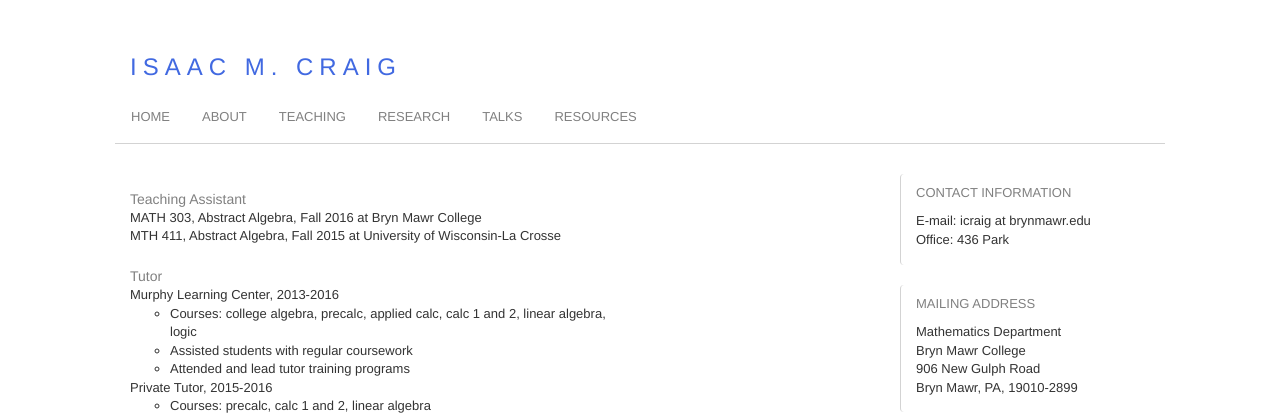
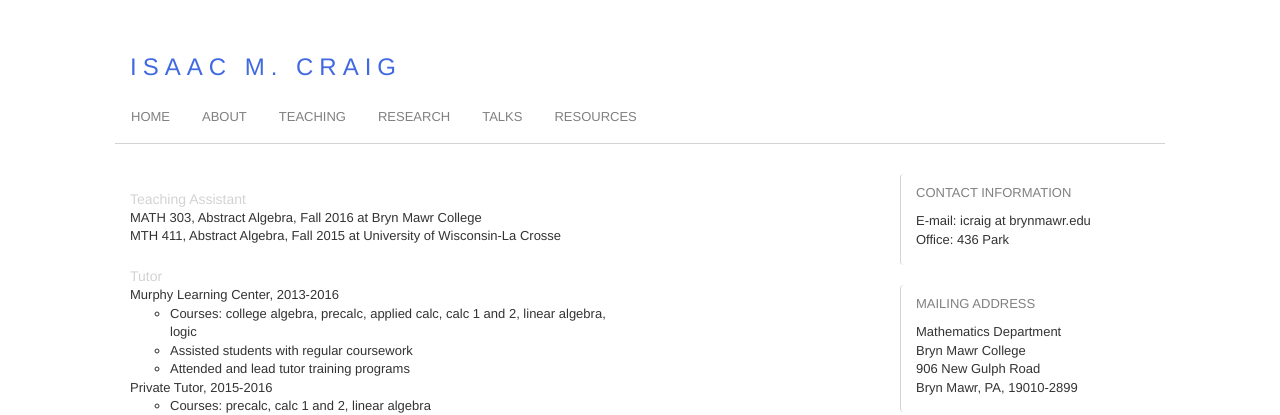
Before and after one commit to isundberg/isaacmc.github.io, a Jekyll site: the page built from teaching/index.html, in a window 1280 px wide. Shown: the top 415 px of the page. Built offline with Jekyll 4.4.1, drawn with Linux system fonts in a browser that asks for light colours.

Commit message:
Update index.css

```diff
--- a/css/index.css
+++ b/css/index.css
@@ -92,7 +92,7 @@ a {
 #contentItem {
 	float: left;
 	clear: left;
-	color: gray;
+	color: lightgray;
 }
 
 #contentList {
```
